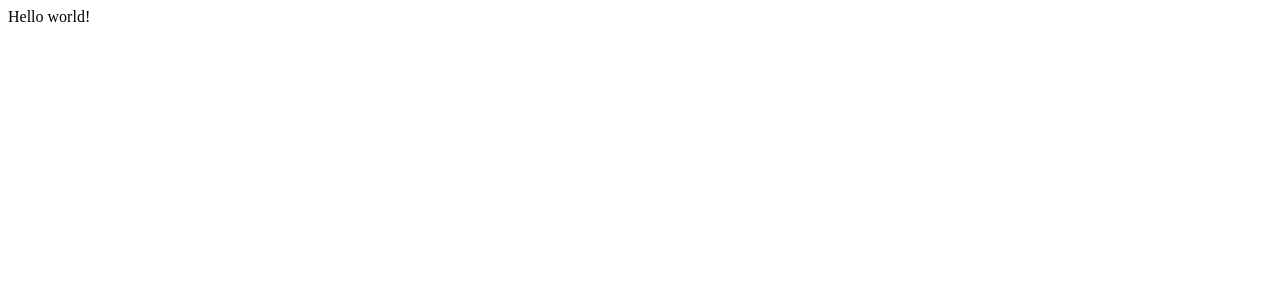
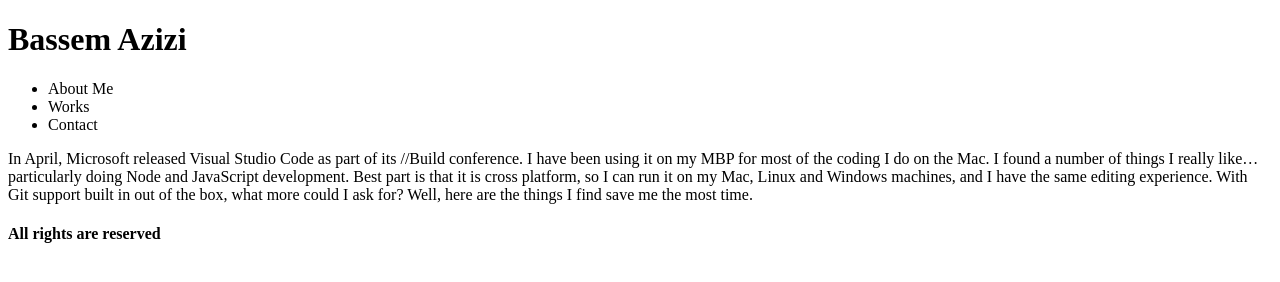
Before and after one commit to bassam-azizi/Gatsby-for-practice, a Gatsby site: page / in a window 1280 px wide. Built offline with nearby package versions, Linux system fonts and the light colour scheme; Gatsby itself is replaced by a stand-in of ours.

Commit message:
insert the layout page inside the index

```diff
--- a/src/pages/index.js
+++ b/src/pages/index.js
@@ -1,5 +1,18 @@
 import React from "react"
+import Layout from '../components/layout'
 
-export default function Home() {
-  return <div>Hello world!</div>
+const Home = () => {
+  return (
+    <Layout>
+      <p> In April, Microsoft released Visual Studio Code as part of its //Build conference.
+      I have been using it on my MBP for most of the coding I do on the Mac.
+      I found a number of things I really like…particularly doing Node and JavaScript development.
+      Best part is that it is cross platform, so I can run it on my Mac, Linux and Windows machines,
+      and I have the same editing experience. With Git support built in out of the box,
+           what more could I ask for? Well, here are the things I find save me the most time. </p>
+    </Layout>
+
+  )
 }
+
+export default Home
```
